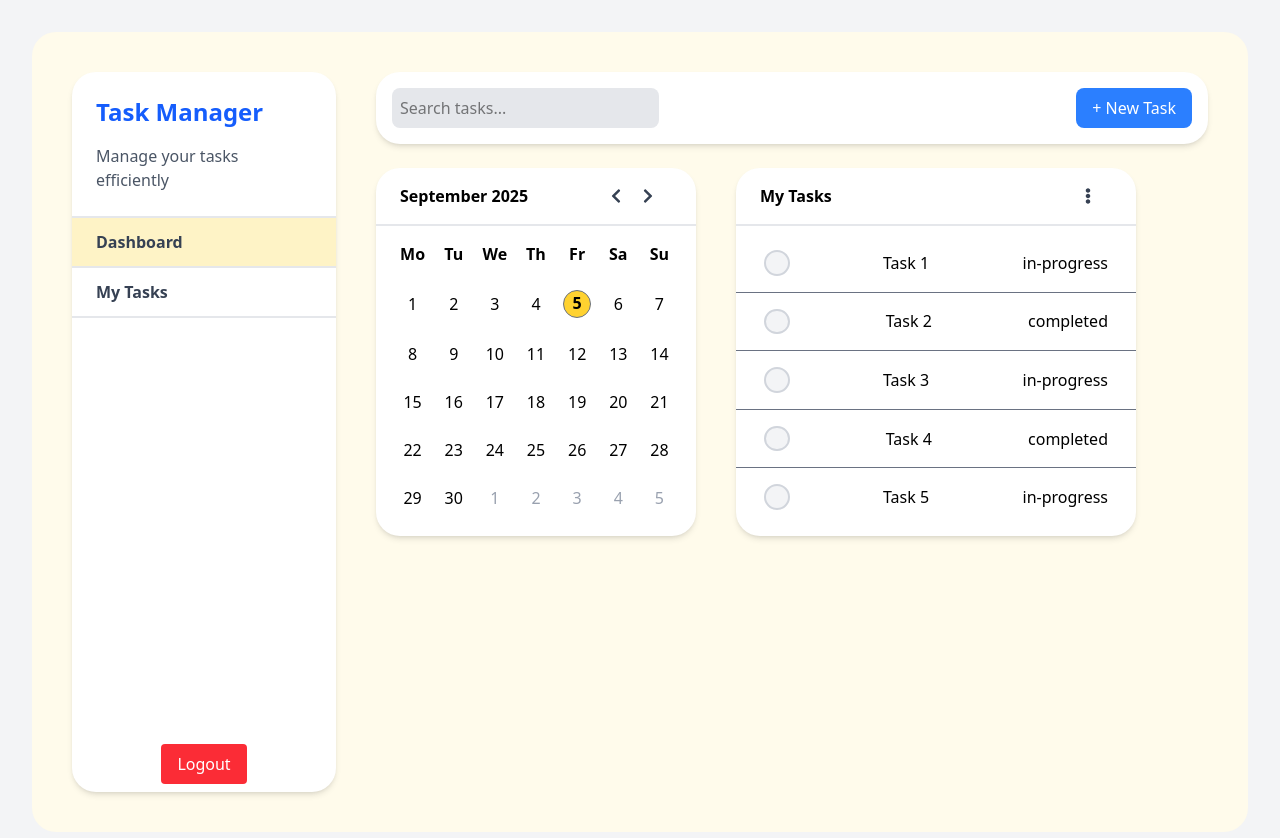
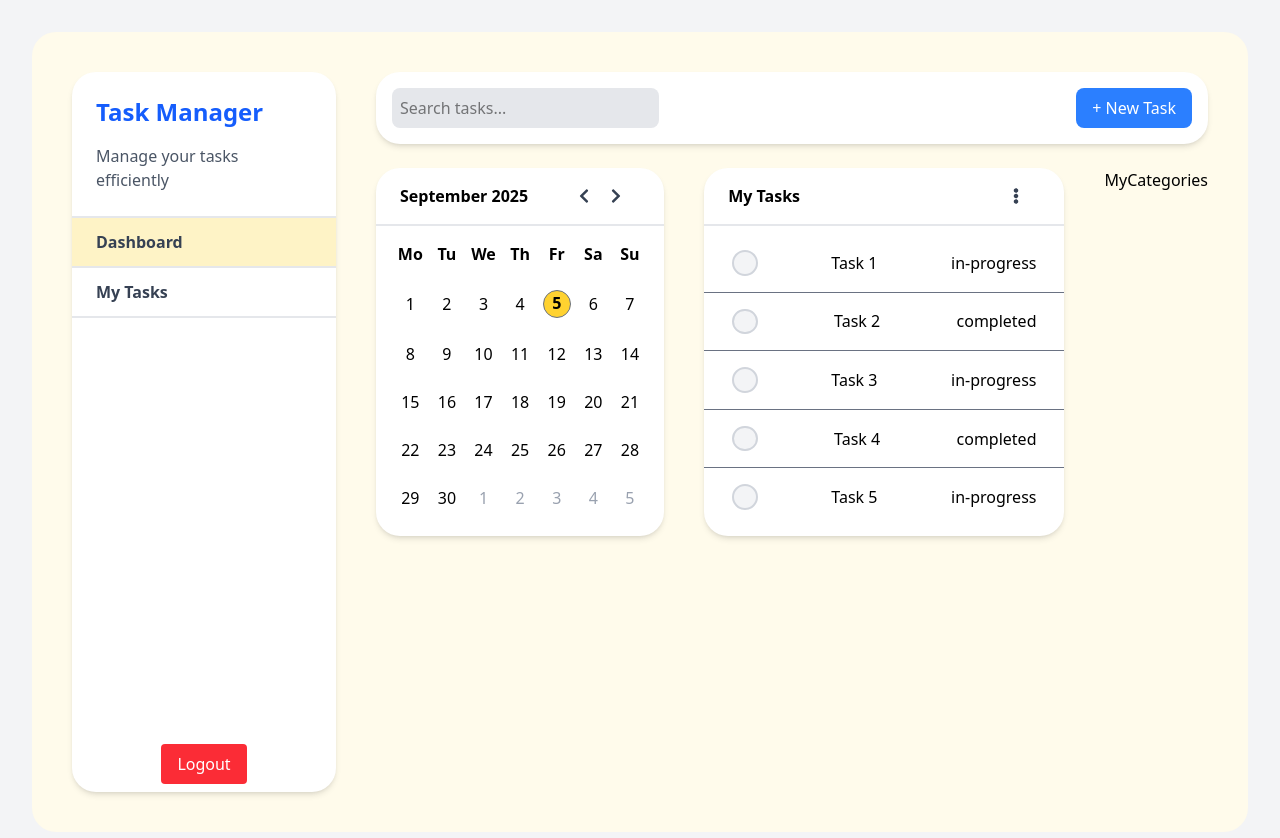
Before and after one commit to Safdari10/task-manager, a Next.js app in the folder frontend/: page /dashboard in a window 1280 px wide. Shown: the top 838 px of the page. Built offline with nearby package versions, Linux system fonts and the light colour scheme.

Commit message:
Adds categories section to dashboard layout
Introduces a new component for displaying user categories on the dashboard, laying groundwork for enhanced organization and future feature expansion.

```diff
--- a/frontend/src/app/dashboard/components/Dashboard.tsx
+++ b/frontend/src/app/dashboard/components/Dashboard.tsx
@@ -1,4 +1,5 @@
 import Calender from "./Calender";
+import MyCategories from "./MyCategories";
 import TaskPreview from "./TaskPreview";
 
 const Dashboard = () => {
@@ -6,6 +7,7 @@ const Dashboard = () => {
     <div className="w-full h-full flex items-start justify-start gap-10 ">
       <Calender />
       <TaskPreview />
+      <MyCategories />
     </div>
   );
 };
--- /dev/null
+++ b/frontend/src/app/dashboard/components/MyCategories.tsx
@@ -0,0 +1,5 @@
+const MyCategories = () => {
+  return <div>MyCategories</div>;
+};
+
+export default MyCategories;
```
